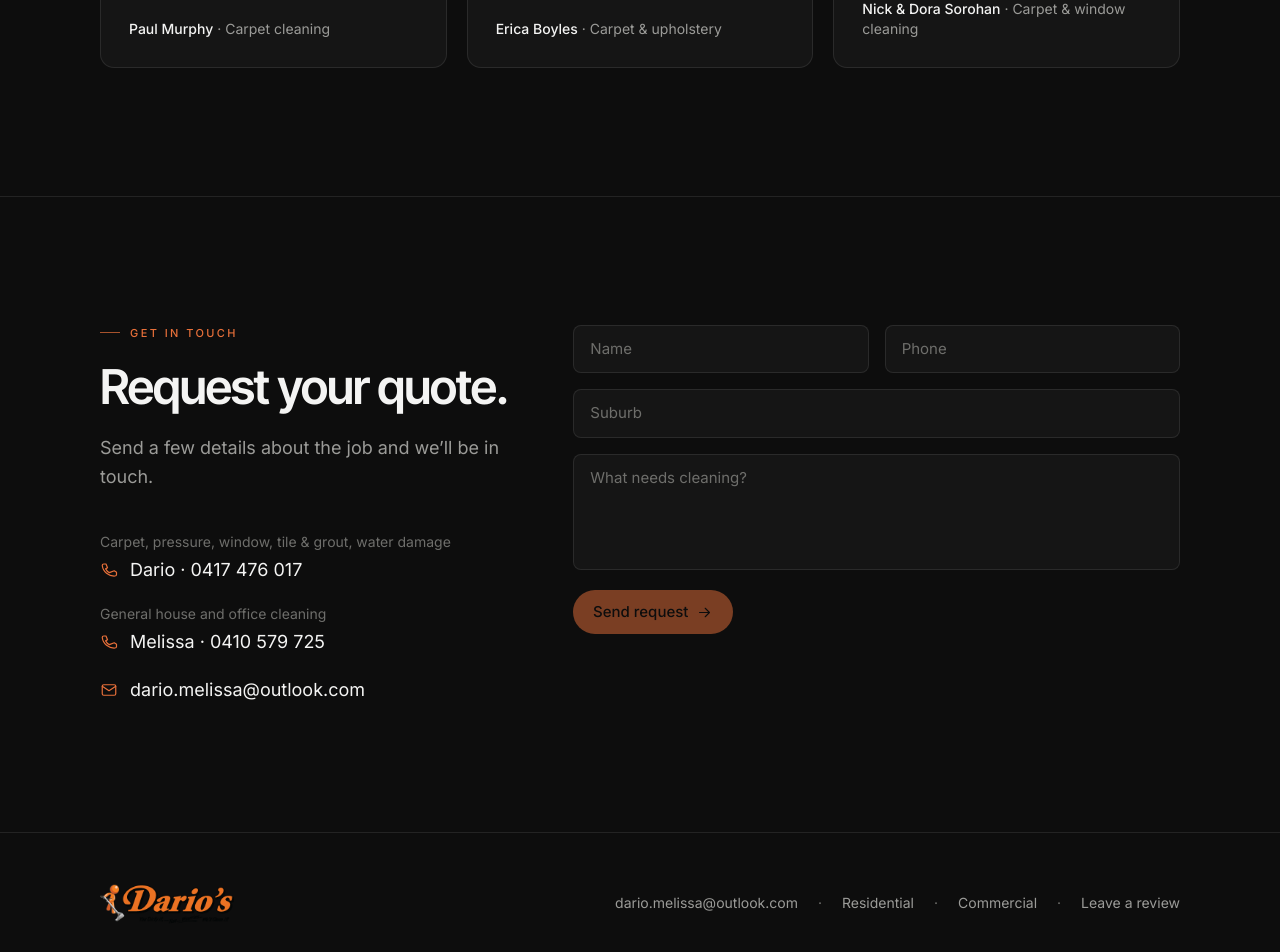
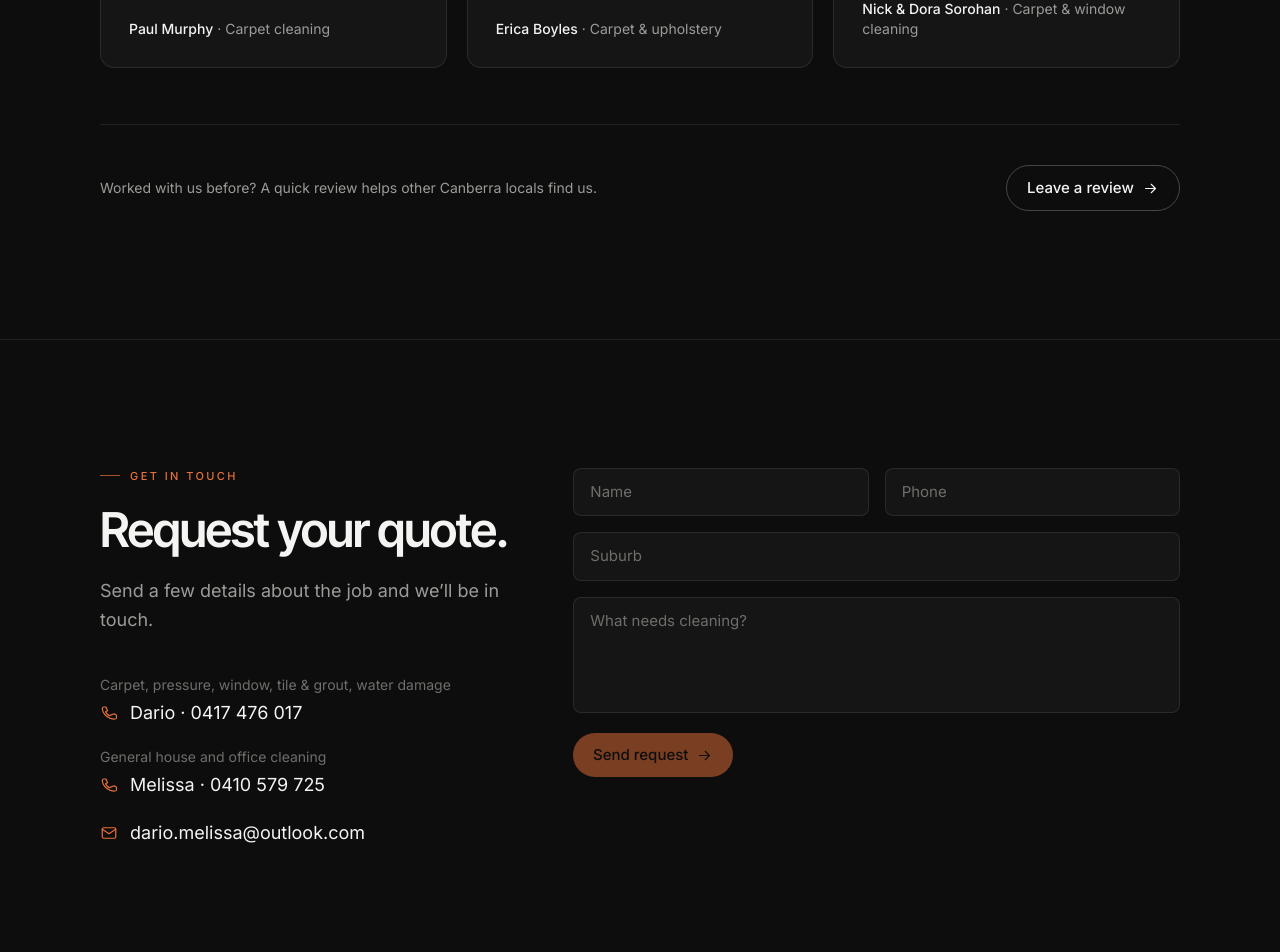
Before and after one commit to edderino/darios-cleaning-service, a React (Vite) app: page / in a window 1280 px wide. Shown: the part 5620-6572 px from the top of the page. Built offline with nearby package versions, Linux system fonts and the light colour scheme; no server answers.

Commit message:
Make "Leave a review" more prominent
Add a CTA at the end of the Reviews section for past customers, and
upgrade the footer link from plain text to an accent-styled button.

```diff
--- a/src/components/Footer.jsx
+++ b/src/components/Footer.jsx
@@ -1,6 +1,7 @@
 import { Link } from 'react-router-dom'
 import { BUSINESS, TEAM, mailto } from '../data'
 import logo from '../assets/brand/logo.png'
+import { Star } from './Icons'
 
 export default function Footer() {
   return (
@@ -11,7 +12,7 @@ export default function Footer() {
             <img src={logo} alt={BUSINESS.name} className="h-11 w-auto" />
           </Link>
 
-          <div className="flex flex-wrap items-center gap-x-5 gap-y-1 text-sm text-muted">
+          <div className="flex flex-wrap items-center gap-x-5 gap-y-3 text-sm text-muted">
             <a href={mailto} className="transition-colors hover:text-fg">
               {BUSINESS.email}
             </a>
@@ -23,13 +24,13 @@ export default function Footer() {
             <Link to="/commercial" className="transition-colors hover:text-fg">
               Commercial
             </Link>
-            <span className="text-faint">·</span>
             <a
               href={BUSINESS.reviewUrl}
               target="_blank"
               rel="noopener noreferrer"
-              className="transition-colors hover:text-fg"
+              className="inline-flex items-center gap-1.5 rounded-full border border-accent/40 px-3.5 py-1.5 text-accent transition-colors hover:border-accent hover:bg-accent/10"
             >
+              <Star width={13} height={13} />
               Leave a review
             </a>
           </div>
--- a/src/components/Reviews.jsx
+++ b/src/components/Reviews.jsx
@@ -1,6 +1,6 @@
 import { motion } from 'framer-motion'
-import { REVIEWS } from '../data'
-import { Star } from './Icons'
+import { BUSINESS, REVIEWS } from '../data'
+import { Arrow, Star } from './Icons'
 import Reveal from './Reveal'
 import Eyebrow from './Eyebrow'
 
@@ -40,6 +40,23 @@ export default function Reviews() {
             </motion.figure>
           ))}
         </div>
+
+        <Reveal>
+          <div className="mt-14 flex flex-col items-start gap-4 border-t border-line pt-10 sm:flex-row sm:items-center sm:justify-between">
+            <p className="text-sm text-muted">
+              Worked with us before? A quick review helps other Canberra locals find us.
+            </p>
+            <a
+              href={BUSINESS.reviewUrl}
+              target="_blank"
+              rel="noopener noreferrer"
+              className="btn-outline shrink-0 text-[15px]"
+            >
+              Leave a review
+              <Arrow width={17} height={17} />
+            </a>
+          </div>
+        </Reveal>
       </div>
     </section>
   )
```
